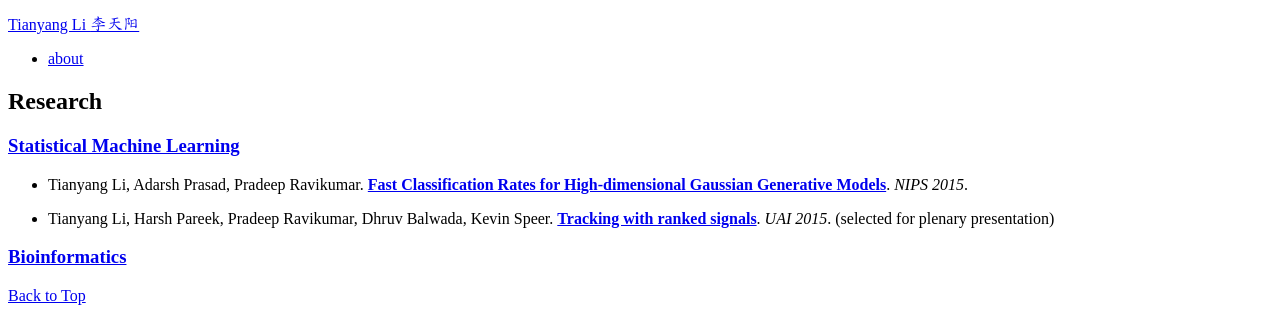
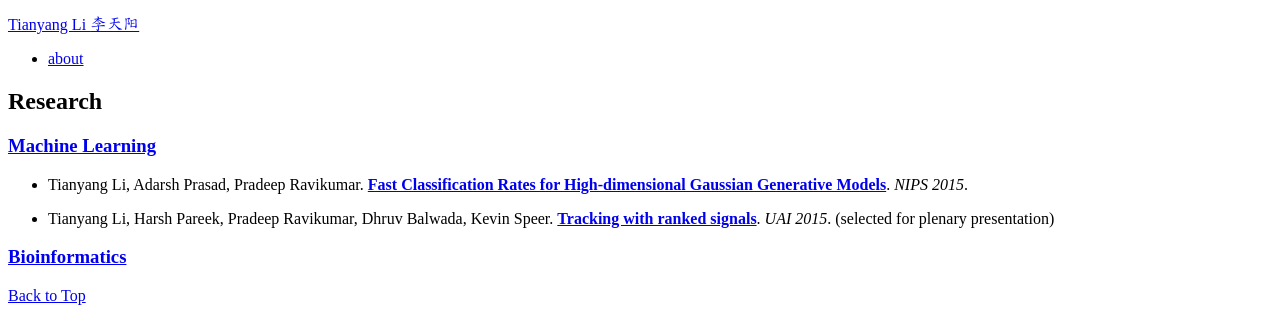
Before and after one commit to li-tianyang/li-tianyang.github.com, a Jekyll site: the page built from research/index.md, in a window 1280 px wide. Shown: the top 329 px of the page. Built offline with Jekyll 4.4.1, drawn with Linux system fonts in a browser that asks for light colours.

Commit message:
changed subject

```diff
--- a/research/index.md
+++ b/research/index.md
@@ -7,7 +7,7 @@ description: ""
 
 # Research
 
-### [Statistical Machine Learning](./)
+### [Machine Learning](./)
 
 * Tianyang Li, Adarsh Prasad, Pradeep Ravikumar. **[Fast Classification Rates for High-dimensional Gaussian Generative Models](./papers/nips-2015-gaussian-classification.pdf)**. *NIPS 2015*.
 
```
